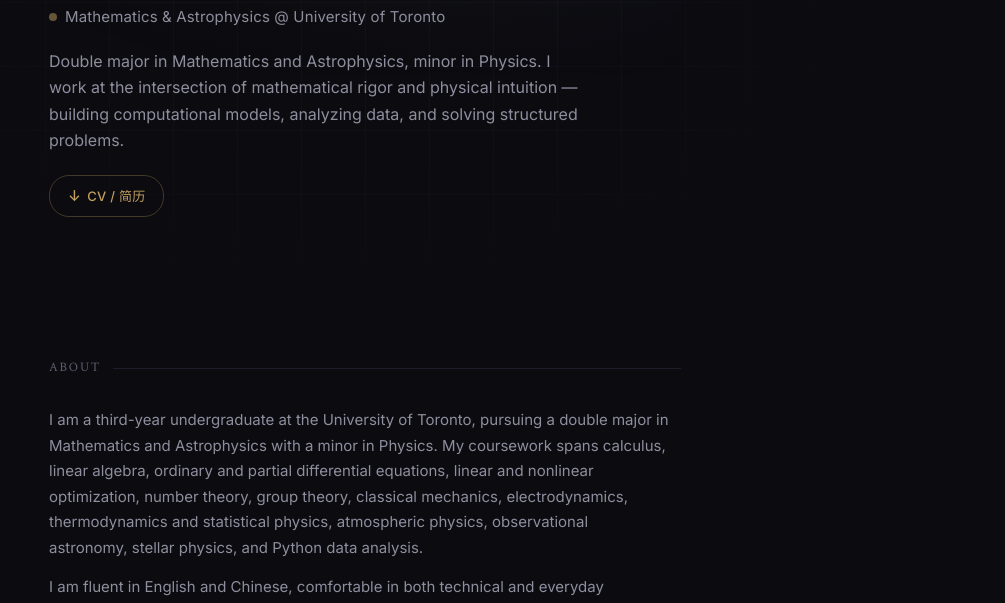
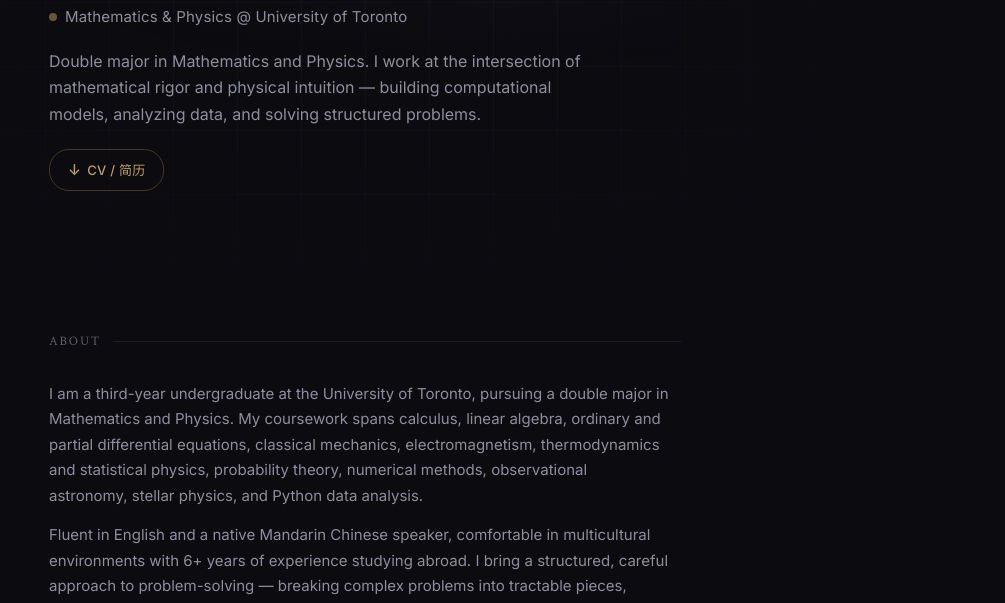
Before and after one commit to Jialing-L/Jialing-L.github.io, a plain HTML site: page index.html in a window 1280 px wide. Shown: the part 190-793 px from the top of the page, without its empty margins (275-1280 px from the left). Drawn offline with Linux system fonts and the light colour scheme.

Commit message:
Add files via upload

```diff
--- a/index.html
+++ b/index.html
@@ -3,7 +3,7 @@
 <head>
 <meta charset="UTF-8">
 <meta name="viewport" content="width=device-width, initial-scale=1.0">
-<title>Jialiang Li — Mathematics &amp; Astrophysics @ U of T</title>
+<title>Jialiang Li — Mathematics &amp; Physics @ U of T</title>
 <link rel="preconnect" href="https://fonts.googleapis.com">
 <link rel="preconnect" href="https://fonts.gstatic.com" crossorigin>
 <link href="https://fonts.googleapis.com/css2?family=Crimson+Text:ital,wght@0,400;0,600;1,400&family=Inter:wght@350;400;500&display=swap" rel="stylesheet">
@@ -351,13 +351,13 @@
   <!-- Hero -->
   <section class="hero">
     <h1 class="hero-name reveal">Jialiang Li</h1>
-    <p class="hero-tagline reveal" data-i18n="hero-tagline">Mathematics &amp; Astrophysics @ University of Toronto</p>
+    <p class="hero-tagline reveal" data-i18n="hero-tagline">Mathematics &amp; Physics @ University of Toronto</p>
     <p class="hero-bio reveal" data-i18n="hero-bio">
-      Double major in Mathematics and Astrophysics, minor in Physics.
+      Double major in Mathematics and Physics.
       I work at the intersection of mathematical rigor and physical intuition —
       building computational models, analyzing data, and solving structured problems.
     </p>
-    <a class="hero-cv reveal" href="#" data-i18n="hero-cv">
+    <a class="hero-cv reveal" href="Jialiang_Li_Resume.pdf" data-i18n="hero-cv">
       <span class="hero-cv-icon">&#8595;</span> CV / 简历
     </a>
   </section>
@@ -368,18 +368,18 @@
     <div class="about-text reveal">
       <p data-i18n="about-p1">
         I am a third-year undergraduate at the University of Toronto, pursuing a
-        double major in Mathematics and Astrophysics with a minor in Physics.
+        double major in Mathematics and Physics.
         My coursework spans calculus, linear algebra, ordinary and partial differential
-        equations, linear and nonlinear optimization, number theory, group theory,
-        classical mechanics, electrodynamics, thermodynamics and statistical physics,
-        atmospheric physics, observational astronomy, stellar physics, and Python
-        data analysis.
+        equations, classical mechanics, electromagnetism, thermodynamics and statistical
+        physics, probability theory, numerical methods, observational astronomy, stellar
+        physics, and Python data analysis.
       </p>
       <p data-i18n="about-p2">
-        I am fluent in English and Chinese, comfortable in both technical and
-        everyday contexts. I bring a structured, careful approach to problem-solving —
-        breaking complex problems into tractable pieces, translating theory into
-        computation, and communicating results clearly.
+        Fluent in English and a native Mandarin Chinese speaker, comfortable in
+        multicultural environments with 6+ years of experience studying abroad.
+        I bring a structured, careful approach to problem-solving — breaking complex
+        problems into tractable pieces, translating theory into computation, and
+        communicating results clearly.
       </p>
     </div>
   </section>
@@ -587,19 +587,19 @@
 </main>
 
 <footer class="site-footer" data-i18n="footer">
-  Jialiang Li &middot; University of Toronto &middot; Mathematics &amp; Astrophysics
+  Jialiang Li &middot; University of Toronto &middot; Mathematics &amp; Physics
 </footer>
 
 <script>
   // ── i18n ──────────────────────────────────────────────
   const i18n = {
     en: {
-      'hero-tagline': 'Mathematics & Astrophysics @ University of Toronto',
-      'hero-bio': 'Double major in Mathematics and Astrophysics, minor in Physics. I work at the intersection of mathematical rigor and physical intuition — building computational models, analyzing data, and solving structured problems.',
+      'hero-tagline': 'Mathematics & Physics @ University of Toronto',
+      'hero-bio': 'Double major in Mathematics and Physics. I work at the intersection of mathematical rigor and physical intuition — building computational models, analyzing data, and solving structured problems.',
       'hero-cv': '↓ CV / Resume',
       'section-about': 'About',
-      'about-p1': 'I am a third-year undergraduate at the University of Toronto, pursuing a double major in Mathematics and Astrophysics with a minor in Physics. My coursework spans calculus, linear algebra, ordinary and partial differential equations, linear and nonlinear optimization, number theory, group theory, classical mechanics, electrodynamics, thermodynamics and statistical physics, atmospheric physics, observational astronomy, stellar physics, and Python data analysis.',
-      'about-p2': 'I am fluent in English and Chinese, comfortable in both technical and everyday contexts. I bring a structured, careful approach to problem-solving — breaking complex problems into tractable pieces, translating theory into computation, and communicating results clearly.',
+      'about-p1': 'I am a third-year undergraduate at the University of Toronto, pursuing a double major in Mathematics and Physics. My coursework spans calculus, linear algebra, ordinary and partial differential equations, classical mechanics, electromagnetism, thermodynamics and statistical physics, probability theory, numerical methods, observational astronomy, stellar physics, and Python data analysis.',
+      'about-p2': 'Fluent in English and a native Mandarin Chinese speaker, comfortable in multicultural environments with 6+ years of experience studying abroad. I bring a structured, careful approach to problem-solving — breaking complex problems into tractable pieces, translating theory into computation, and communicating results clearly.',
       'section-experience': 'Experience',
       'exp-astro-title': 'Astrophysical Computation & Modeling',
       'exp-astro-desc': 'Course-based projects translating theoretical physics into computational models. Implemented orbital dynamics simulations, analyzed gravitational systems, and built numerical solvers for differential equations arising in stellar structure. Emphasis on converting mathematical formalism into clean, well-documented Python code with visualization and error analysis.',
@@ -637,7 +637,7 @@
       'skill-bilingual': 'English & Chinese',
       'section-contact': 'Contact',
       'contact-location': 'Beijing & Toronto',
-      'footer': 'Jialiang Li · University of Toronto · Mathematics & Astrophysics',
+      'footer': 'Jialiang Li · University of Toronto · Mathematics & Physics',
       'tag-hydrogen': 'Hydrogen Energy',
       'tag-clean-energy': 'Clean Energy',
       'tag-product-dev': 'Product Development',
@@ -652,18 +652,18 @@
       'tag-academic-writing': 'Academic Writing',
     },
     zh: {
-      'hero-tagline': '多伦多大学 数学与天体物理',
-      'hero-bio': '数学与天体物理双主修，物理辅修。我在数学严谨与物理直觉的交汇处工作——建立计算模型、分析数据、求解结构化问题。',
+      'hero-tagline': '多伦多大学 数学与物理',
+      'hero-bio': '数学与物理双主修。我在数学严谨与物理直觉的交汇处工作——建立计算模型、分析数据、求解结构化问题。',
       'hero-cv': '↓ CV / 简历',
       'section-about': '关于',
-      'about-p1': '我是多伦多大学大三学生，攻读数学与天体物理双主修、物理辅修。课程涵盖微积分、线性代数、常微分方程与偏微分方程、线性与非线性优化、数论、群论、经典力学、电动力学、热力学与统计物理、大气物理、观测天文学、恒星物理以及 Python 数据分析。',
-      'about-p2': '我精通中英双语，在技术和日常场景中均能自如交流。面对问题时，我习惯将其拆解为可处理的子问题，将理论转化为计算，并清晰地呈现结果——这是一种结构化、严谨的思维方式。',
+      'about-p1': '我是多伦多大学大三学生，攻读数学与物理双主修。课程涵盖微积分、线性代数、常微分方程与偏微分方程、经典力学、电动力学、热力学与统计物理、概率论、数值方法、观测天文学、恒星物理以及 Python 数据分析。',
+      'about-p2': '英语流利，普通话为母语，拥有 6 年以上海外学习经历，适应多元文化环境。面对问题时，我习惯将其拆解为可处理的子问题，将理论转化为计算，并清晰地呈现结果——这是一种结构化、严谨的思维方式。',
       'section-experience': '经历',
       'exp-astro-title': '天体物理计算与建模',
       'exp-astro-desc': '将理论物理转化为计算模型的课程项目。编写轨道动力学模拟、分析引力系统、构建恒星结构中微分方程的数值求解器。重点在于将数学形式化转化为清晰、文档完备的 Python 代码，并辅以可视化和误差分析。',
       'exp-spic-title': '产品中心实习生 — 国家电投氢能科技',
       'exp-spic-desc': '在国家电投集团氢能科技发展有限公司产品中心实习，参与氢能系统的产品开发与技术协调工作。深入了解清洁能源技术流程、跨团队协作，以及将氢能解决方案从研发推向工业应用的实际挑战。',
-      'exp-skf-title': '技术支持助理 — SKF 代理（上海润祥实业）',
+      'exp-skf-title': '技术支持助理 — SKF（上海润祥实业）',
       'exp-skf-desc': '在 SKF 北京总代理实习，协助工业客户进行润滑系统的安装调试与故障诊断。配合销售团队跟进项目进度，整理产品技术资料。在专业工程环境中锻炼了实际的故障排除能力。',
       'exp-teach-title': '数学与英文教师',
       'exp-teach-desc': '在北京一家教育公司运用 CPA（具象-图形-抽象）教学法教授新加坡数学，并带领英文阅读课程、教授魔方作为结构化思维训练。锻炼了清晰的表达能力和将复杂概念分解为可学习步骤的技巧。',
@@ -695,7 +695,7 @@
       'skill-bilingual': '中英双语',
       'section-contact': '联系',
       'contact-location': '北京 & 多伦多',
-      'footer': '李嘉良 · 多伦多大学 · 数学与天体物理',
+      'footer': '李嘉良 · 多伦多大学 · 数学与物理',
       'tag-hydrogen': '氢能',
       'tag-clean-energy': '清洁能源',
       'tag-product-dev': '产品开发',
```
